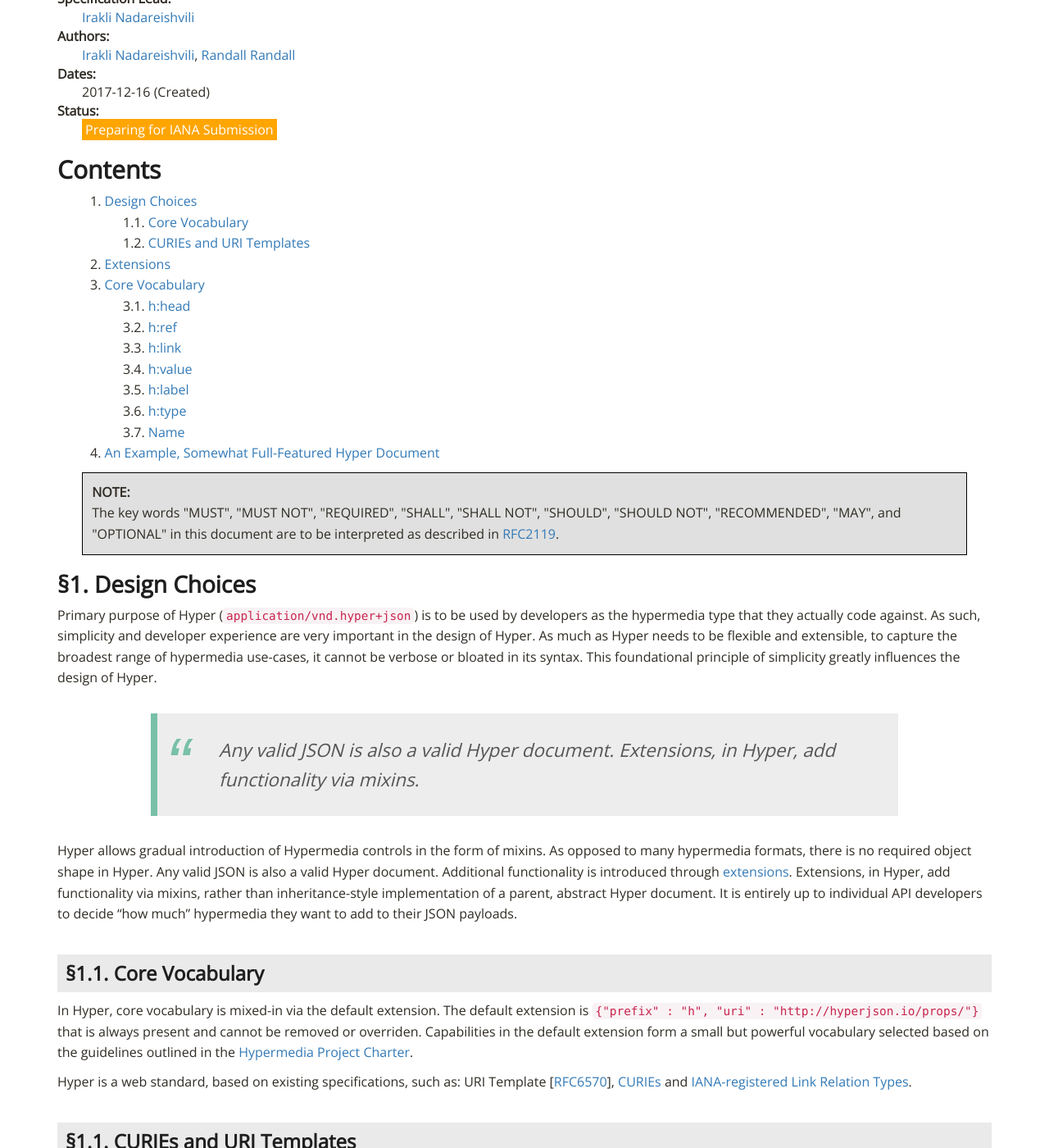
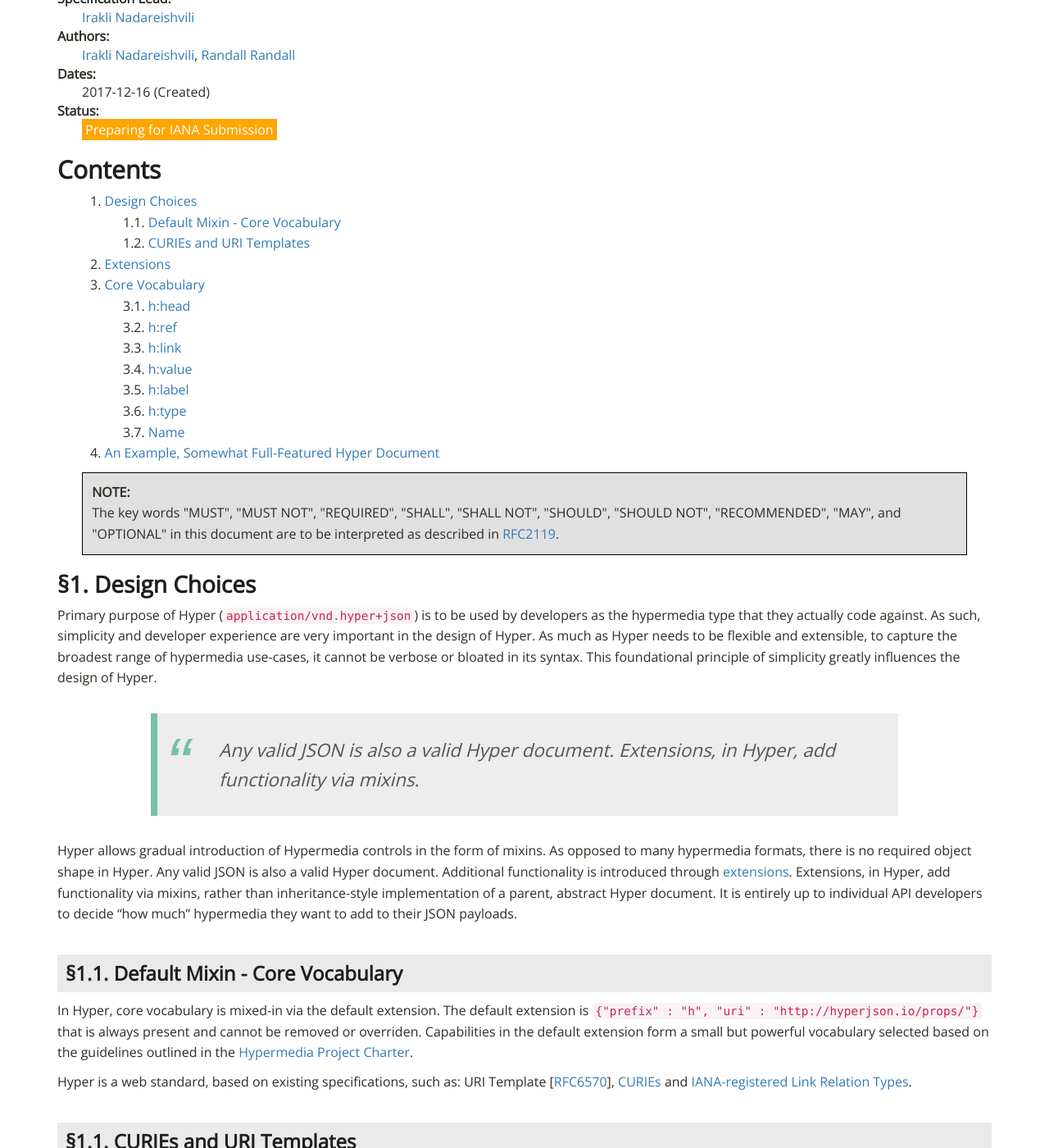
Before and after one commit to inadarei/hyper, a Jekyll site: the page built from spec.md, in a window 1280 px wide and 1400 px high, scrolled down 1075 px. Shown: the whole window at 82% size. Built offline with Jekyll 4.4.1, drawn with Linux system fonts in a browser that asks for light colours; nearby versions of some CDN libraries.

Commit message:
wording fix

```diff
--- a/_includes/design-choices.md
+++ b/_includes/design-choices.md
@@ -18,7 +18,7 @@ functionality via mixins, rather than inheritance-style implementation of a
 parent, abstract Hyper document. It is entirely up to individual API developers
 to decide "how much" hypermedia they want to add to their JSON payloads.
 
-#### Core Vocabulary
+#### Default Mixin - Core Vocabulary
 
 In Hyper, core vocabulary is mixed-in via the default extension. The default
 extension is `{"prefix" : "h", "uri" : "http://hyperjson.io/props/"}` that is
```
